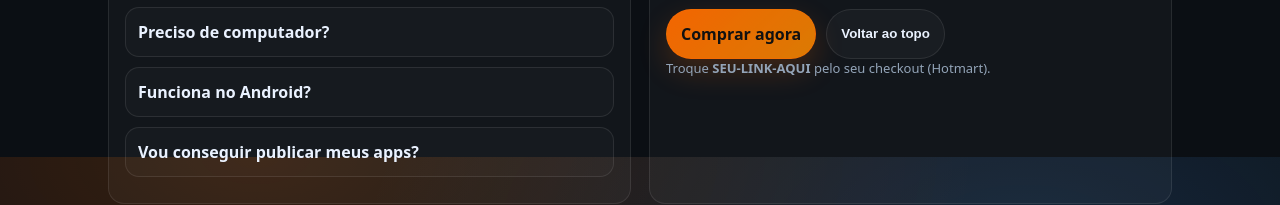
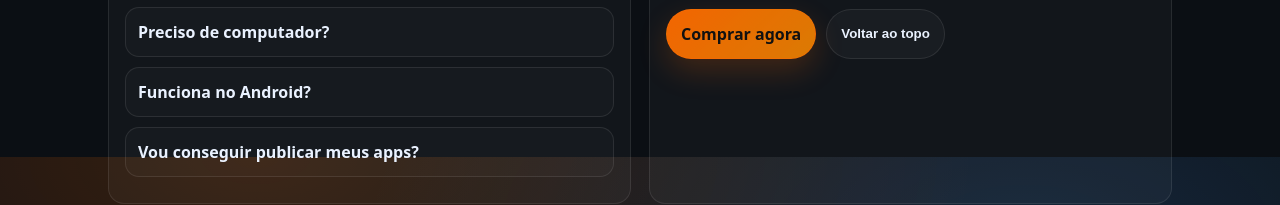
Before and after one commit to gibagomes/programarcomchatgpt, a plain HTML site: page index.html in a window 1280 px wide. Shown: the part 1443-1648 px from the top of the page. Drawn offline with Linux system fonts and the light colour scheme.

Commit message:
Remove link replacement instruction from index.html
Removed instruction paragraph for link replacement.

```diff
--- a/index.html
+++ b/index.html
@@ -460,9 +460,7 @@
             <a class="btn primary" href="https://pay.hotmart.com/O103560798D" target="_blank" rel="noopener">Comprar agora</a>
             <button class="btn" type="button" id="scrollTop">Voltar ao topo</button>
           </div>
-          <p class="mini">Troque <b>SEU-LINK-AQUI</b> pelo seu checkout (Hotmart).</p>
-        </div>
-      </section>
+        </section>
 
       <footer>
         © <span id="year"></span> GPT School • Feito para GitHub Pages • PT
```
